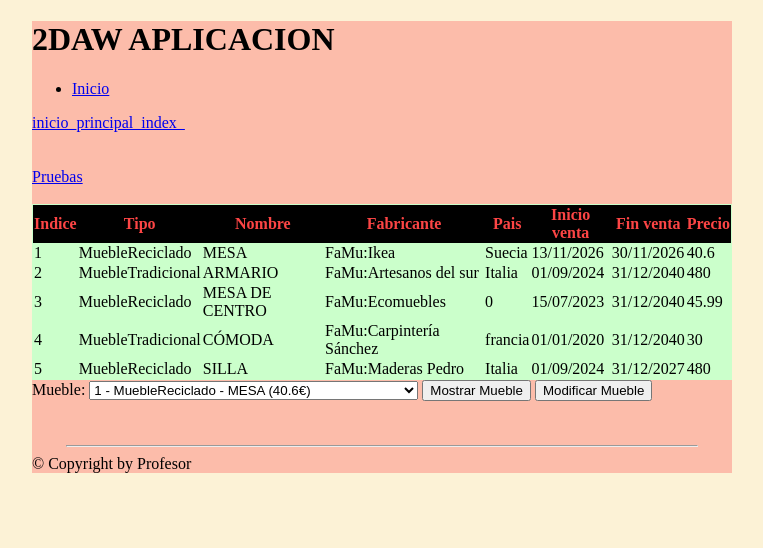
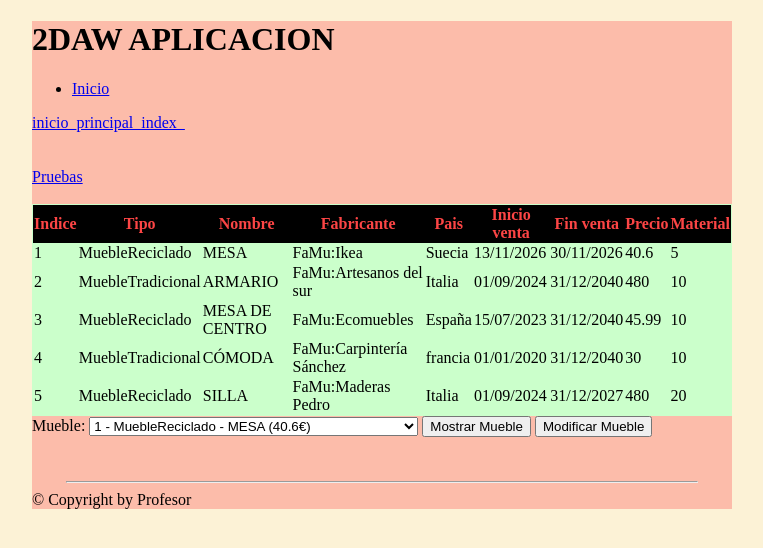
Before and after one commit to amonfer0704/2026-27_relacion6, a PHP site: page /aplicacion/principal/index.php in a window 1280 px wide. Shown: the top 548 px of the page, without its empty margins (258-1021 px from the left). Run offline with PHP 8.4, Linux system fonts and the light colour scheme.

Commit message:
Añadido relación adicional materiales

```diff
--- a/web/aplicacion/clases/curso2026/Caracteristicas.php
+++ b/web/aplicacion/clases/curso2026/Caracteristicas.php
@@ -24,6 +24,15 @@ class Caracteristicas implements Iterator{
     private int $_posicion = 0;
 
     /**
+     * Característica dinámica numero_serie
+     */
+    private int $_numero_serie;
+
+    public function getNumeroSerie(): int{
+        return $this->_numero_serie;
+    }
+
+    /**
      * Añade o modifica una característica, si ya existe última, no se puede añadir
      * ninguna nueva y lanza excepción, pero si se puede modificar las que existan
      *
@@ -37,6 +46,11 @@ class Caracteristicas implements Iterator{
             throw new Exception("No se pueden añadir más características");
         }
         $this->_propiedades[$name] = $value;
+        $arrayNumeros = [];
+        for($i = 0; $i < 15; $i++){
+            array_push($arrayNumeros, rand());
+        }
+        //$this->_numero_serie = $arrayNumeros;
     }
 
     /**
@@ -119,6 +133,7 @@ class Caracteristicas implements Iterator{
     {
         $this->_claves = array_keys($this->_propiedades);
         $this->_posicion = count($this->_claves) - 1;
+        //$this->_numero_serie[0];
     }
 
     /**
--- /dev/null
+++ b/web/aplicacion/clases/curso2026/Materiales.php
@@ -0,0 +1,12 @@
+<?php
+
+/**
+ * Enumeración materiales con los posibles materiales disponibles.
+ * Para cada material se define un valor numérico múltiplo de 5
+ */
+enum Materiales: int{
+    case Madera = 5;
+    case Hierro = 10;
+    case Plástico = 15;
+    case Latón = 20;
+}
--- a/web/aplicacion/clases/curso2026/MuebleBase.php
+++ b/web/aplicacion/clases/curso2026/MuebleBase.php
@@ -22,6 +22,7 @@ abstract class MuebleBase{
     private string $_fechaIniVenta;
     private string $_fechaFinVenta;
     private float $_precio;
+    private Materiales $_material = Materiales::Hierro;
 
     /**
      * Características adicionales de mueble
@@ -63,8 +64,10 @@ abstract class MuebleBase{
      * @param string $fechaIniVenta
      * @param string $fechaFinVenta
      * @param integer $precio
+     * @param int $material
      */
-    public function __construct(string $nombre, string $fabricante = "FaMu:", string $pais = "ESPAÑA", int $anio = 2020, string $fechaIniVenta = "01/01/2020", string $fechaFinVenta = "31/12/2040", float $precio = 30)
+    public function __construct(string $nombre, string $fabricante = "FaMu:", string $pais = "ESPAÑA", int $anio = 2020,
+                string $fechaIniVenta = "01/01/2020", string $fechaFinVenta = "31/12/2040", float $precio = 30, int $material = 10)
     {
 
         if(self::$_mueblesCreados >= self::MAXIMO_MUEBLES){
@@ -91,8 +94,34 @@ abstract class MuebleBase{
         if(!$this->setPrecio($precio)){
             $this->_precio = 30;
         }
+        if(!$this->setMaterial($material)){
+            $this->_material = Materiales::Hierro;
+        }
         $this->_caracteristica = new Caracteristicas();
         self::$_mueblesCreados++;
+    }
+
+    /**
+     * Método set y get de Materiales
+     *
+     * @param int $material
+     * @return boolean
+     */
+    public function setMaterial(int $material): bool{
+        $resultado = true;
+        $materialPrueba = Materiales::tryFrom($material);
+        if($materialPrueba === null){
+            $resultado = false;
+        }
+        else{
+            $this->_material = $materialPrueba;
+        }
+
+        return $resultado;
+    }
+
+    public function getMaterial(): Materiales{
+        return $this->_material;
     }
 
     /**
@@ -245,6 +274,13 @@ abstract class MuebleBase{
     }
 
     /**
+     * Método getMaterialDescripcion que devuelve una cadena con la descripción del material
+     */
+    public function getMaterialDescripcion(): string{
+        return "de material " . $this->_material->value;
+    }
+
+    /**
      * Método que devuelve el nombre de las propiedades adicionales a las de la clase base
      *
      * @return array
--- a/web/aplicacion/clases/curso2026/MuebleReciclado.php
+++ b/web/aplicacion/clases/curso2026/MuebleReciclado.php
@@ -17,15 +17,16 @@ final class MuebleReciclado extends MuebleBase{
      * @param string $fechaIniVenta
      * @param string $fechaFinVenta
      * @param integer $precio
+     * @param integer $material
      * @param integer $porcentajeReciclado
      */
-    public function __construct(string $nombre, string $fabricante = "FaMu:", string $pais = "ESPAÑA", int $anio = 2020, string $fechaIniVenta = "01/01/2020", string $fechaFinVenta = "31/12/2040", float $precio = 30, int $porcentajeReciclado = 10)
+    public function __construct(string $nombre, string $fabricante = "FaMu:", string $pais = "ESPAÑA", int $anio = 2020, string $fechaIniVenta = "01/01/2020",
+            string $fechaFinVenta = "31/12/2040", float $precio = 30, int $material = 10, float $porcentajeReciclado = 10)
     {
-        parent::__construct($nombre, $fabricante, $pais, $anio, $fechaIniVenta, $fechaFinVenta, $precio);
+        parent::__construct($nombre, $fabricante, $pais, $anio, $fechaIniVenta, $fechaFinVenta, $precio, $material);
         if(!$this->setPorcentajeReciclado($porcentajeReciclado)){
             $this->_PorcentajeReciclado = 10;
         }
-
     }
 
     /**
--- a/web/aplicacion/clases/curso2026/MuebleTradicional.php
+++ b/web/aplicacion/clases/curso2026/MuebleTradicional.php
@@ -20,18 +20,20 @@ final class MuebleTradicional extends MuebleBase{
      * @param integer $precio
      * @param integer $peso
      * @param string $serie
+     * @param int $material
+     * @param float $peso
+     * @param string $serie
      */
-    public function __construct(string $nombre, string $fabricante = "FaMu:", string $pais = "ESPAÑA", int $anio = 2020, string $fechaIniVenta = "01/01/2020", string $fechaFinVenta = "31/12/2040", float $precio = 30, float $peso = 15, string $serie = "S01")
+    public function __construct(string $nombre, string $fabricante = "FaMu:", string $pais = "ESPAÑA", int $anio = 2020, string $fechaIniVenta = "01/01/2020",
+            string $fechaFinVenta = "31/12/2040", float $precio = 30, float $peso = 15, string $serie = "S01")
     {
         parent::__construct($nombre, $fabricante, $pais, $anio, $fechaIniVenta, $fechaFinVenta, $precio);
-
         if(!$this->setPeso($peso)){
-            $this->_Peso = 15;
-        }
+            $this->_Peso = 15.0;
+         }
         if(!$this->setSerie($serie)){
             $this->_Serie = "S01";
-        }
-
+         }
     }
 
     /**
--- a/web/aplicacion/principal/index.php
+++ b/web/aplicacion/principal/index.php
@@ -67,6 +67,7 @@ function cuerpo(array $arrayMuebles, int $indexSeleccionado)
             <th>Inicio venta</th>
             <th>Fin venta</th>
             <th>Precio</th>
+            <th>Material</th>
         </tr>
             <?php
             for($i = 1; $i < count($arrayMuebles) + 1; $i++){
@@ -79,6 +80,7 @@ function cuerpo(array $arrayMuebles, int $indexSeleccionado)
                 echo "<td>" . $arrayMuebles[$i]->getFechaIniVenta() . "</td>";
                 echo "<td>" . $arrayMuebles[$i]->getFechaFinVenta() . "</td>";
                 echo "<td>" . $arrayMuebles[$i]->getPrecio() . "</td>";
+                echo "<td>" . $arrayMuebles[$i]->getMaterial()->value . "</td>";
                 echo "</tr>";
             }
             ?>
--- a/web/cabecera.php
+++ b/web/cabecera.php
@@ -28,8 +28,8 @@ include_once(RUTABASE."/scripts/librerias/validacion.php");
 //creo todos los objetos que necesita mi aplicación
 $arrayMuebles = [
     1=> new MuebleReciclado("Mesa", "Ikea", "Suecia", 2020, "13/11/2026", "30/11/2026", 40.6, 5),
-    2=> new MuebleTradicional("Armario", "Artesanos del sur", "Italia", 2024, "01/09/2024", "31/12/2040", 480, 85, "S05"),
-    3=> new MuebleReciclado("Mesa de centro", "Ecomuebles", 0, 2023, "15/07/2023", "10/10/2023", 45.99, 10),
+    2=> new MuebleTradicional("Armario", "Artesanos del sur", "Italia", 2024, "01/09/2024", "31/12/2040", 480, 85.0, "S05"),
+    3=> new MuebleReciclado("Mesa de centro", "Ecomuebles", "España", 2023, "15/07/2023", "10/10/2023", 45.99, 10),
     4=> new MuebleTradicional("Cómoda", "Carpintería Sánchez", "francia"),
     5=> new MuebleReciclado("Silla", "Maderas Pedro", "Italia", 2024, "01/09/2024", "31/12/2027", 480, 20)
 ];
```
Also changed, not shown: web/aplicacion/principal/modificar.php (+18 -5 lines), web/aplicacion/principal/pruebas.php (+9 -9 lines).
